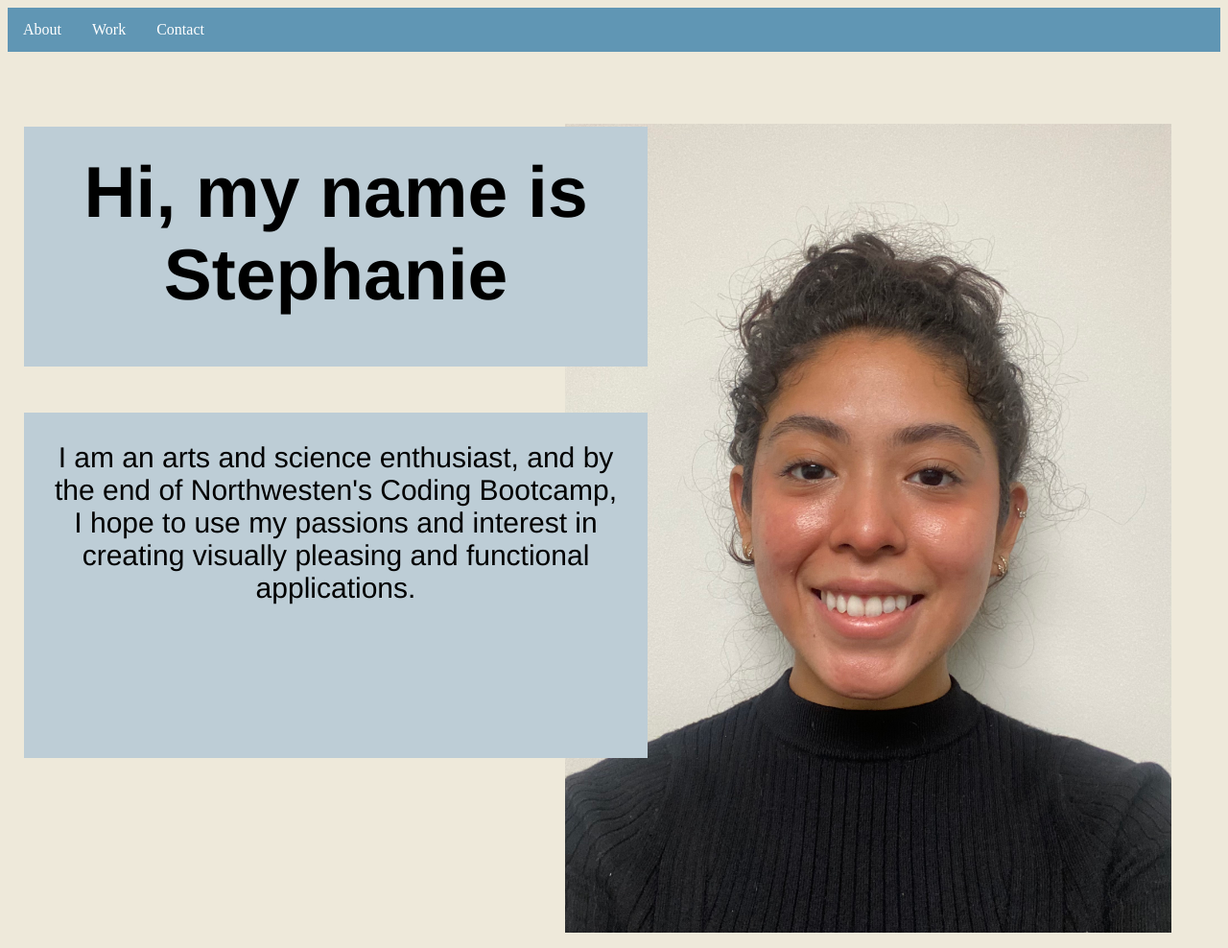
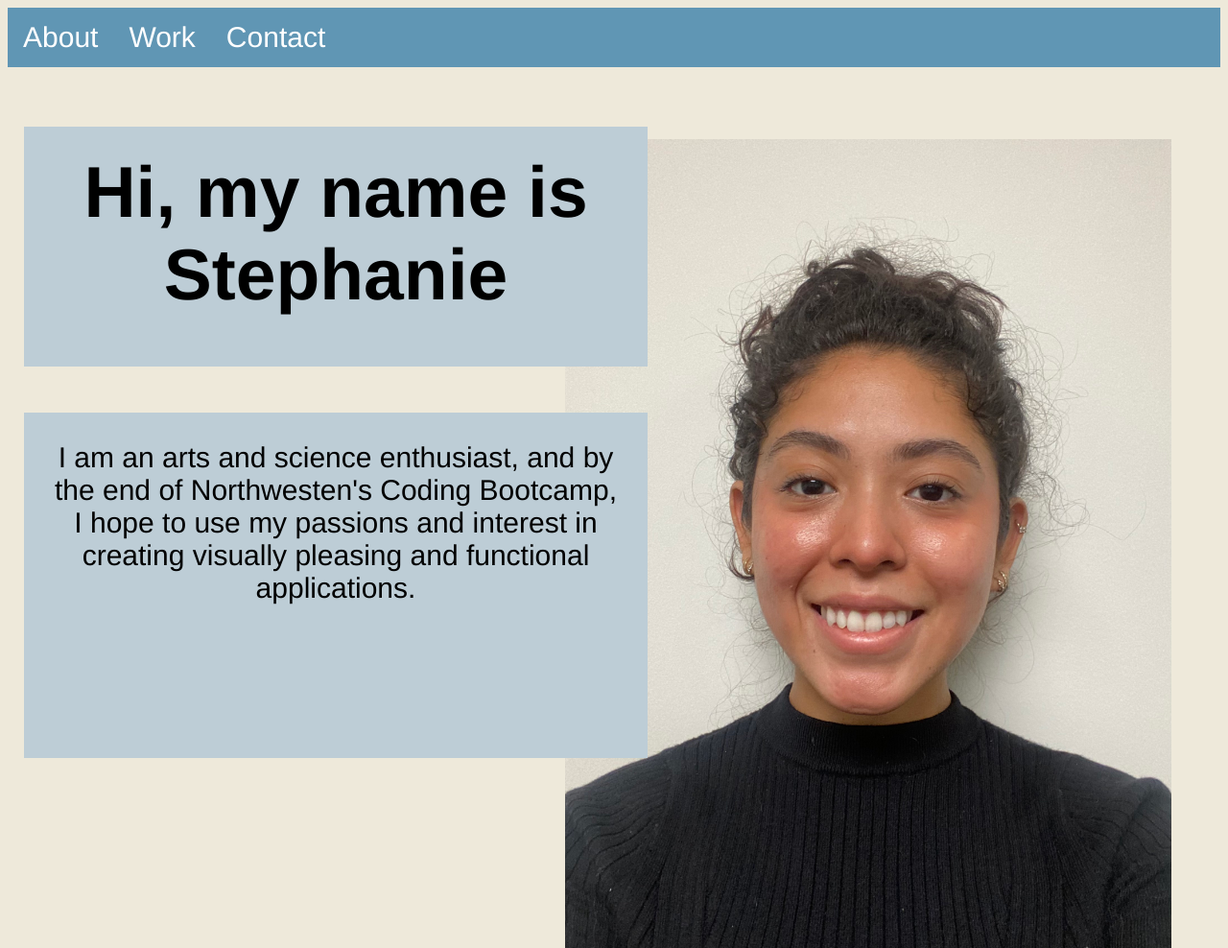
Before and after one commit to sangelito/02-Portafolio, a plain HTML site: page index.html in a window 1280 px wide. Shown: the whole page at 96% size. Drawn offline with Linux system fonts and the light colour scheme.

```diff
--- a/Assets/style.css
+++ b/Assets/style.css
@@ -15,6 +15,8 @@ li{
     float: left;
 }
 li a{
+    font-family: Helvetica, sans-serif;
+    font-size: 30px;
     display: block;
     color: white;
     text-align: center;
--- a/index.html
+++ b/index.html
@@ -11,9 +11,9 @@
 <body>
     <nav>
         <ul>
-            <li><a href="default.asp">About</a></li>
-            <li><a href="news.asp">Work</a></li>
-            <li><a href="contact.asp">Contact</a></li>
+            <li><a href="#About"">About</a></li>
+            <li><a href="Work">Work</a></li>
+            <li><a href="Contact">Contact</a></li>
         </ul>
     </nav>
 
@@ -22,10 +22,12 @@
     </aside>
 
     <section>
-        <h1>Hi, my name is Stephanie</h1>
+        <h1 id="About">Hi, my name is Stephanie</h1>
         <p>I am an arts and science enthusiast, and by the end of Northwesten's Coding Bootcamp, I hope to use my passions and interest in creating visually pleasing and functional applications. </p>
     </section>
+    <article id="Work">
 
+    </article>
 
 
 </body>
```
Also changed, not shown: 1 other file.
